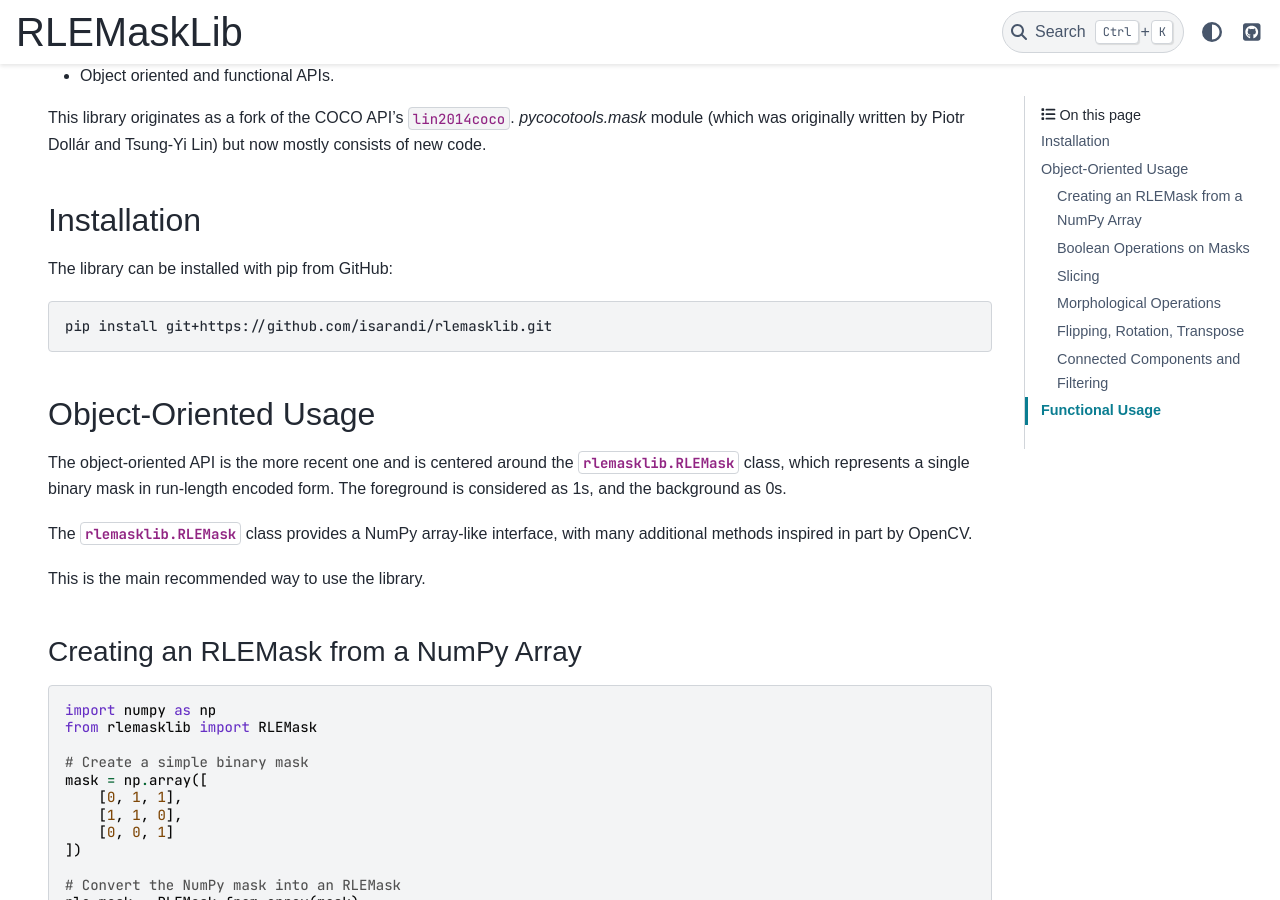
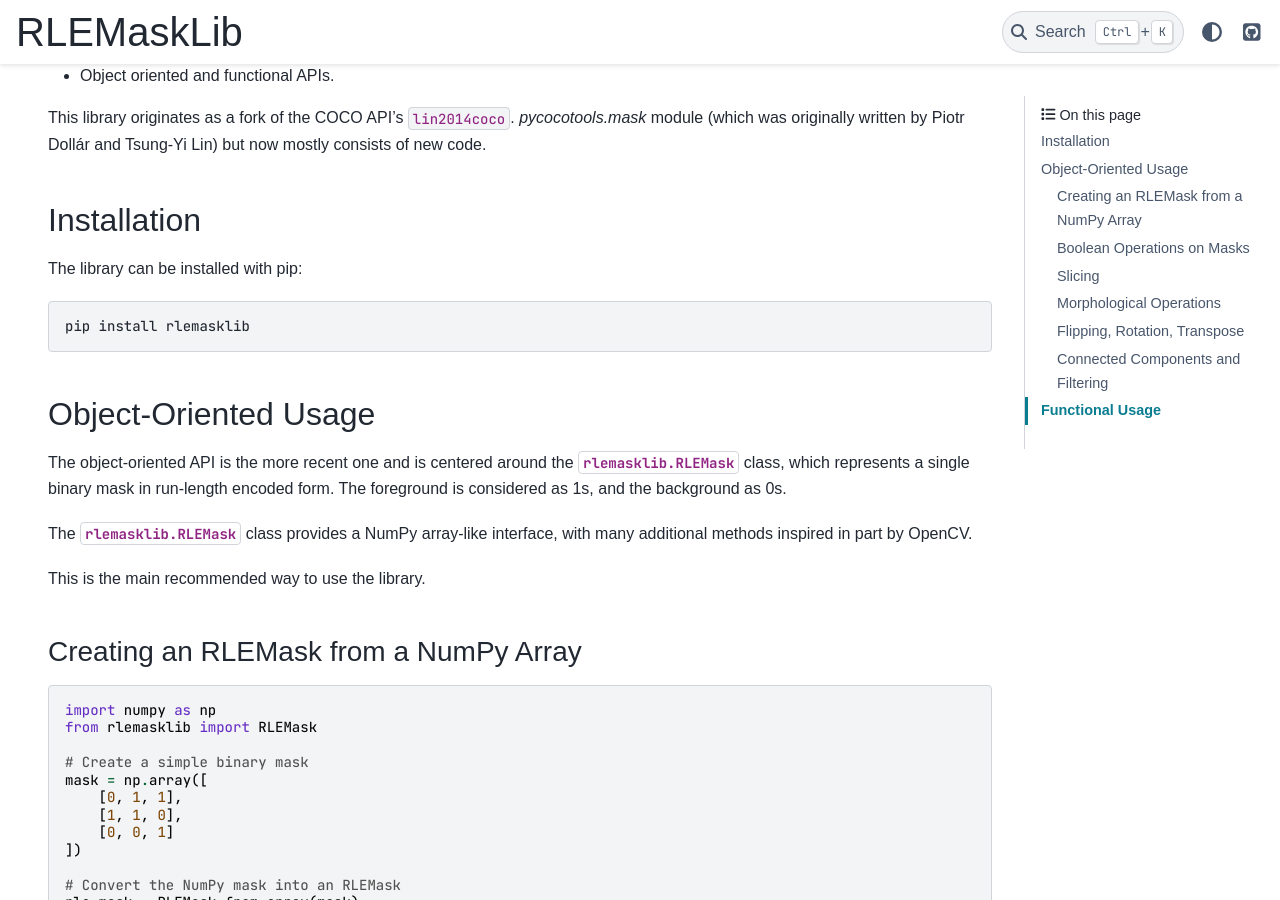
Before and after one commit to isarandi/rlemasklib, a Sphinx documentation site: the page built from docs/index.rst, in a window 1280 px wide and 900 px high, scrolled down 674 px. Built offline with Sphinx 7.4.7 and the PyData theme 0.15.4, drawn with Linux system fonts in a browser that asks for light colours; some web fonts are replaced; cross-references to code outside the pages are shown as plain code.

Commit message:
Change install instruction to pip from pypi

```diff
--- a/docs/index.rst
+++ b/docs/index.rst
@@ -26,11 +26,11 @@ This library originates as a fork of the COCO API's :footcite:`lin2014coco`. `py
 Installation
 ------------
 
-The library can be installed with pip from GitHub:
+The library can be installed with pip:
 
 .. code-block:: bash
 
-    pip install git+https://github.com/isarandi/rlemasklib.git
+    pip install rlemasklib
 
 Object-Oriented Usage
 ---------------------
```
Also changed, not shown: README.md (+1 -3 lines).
